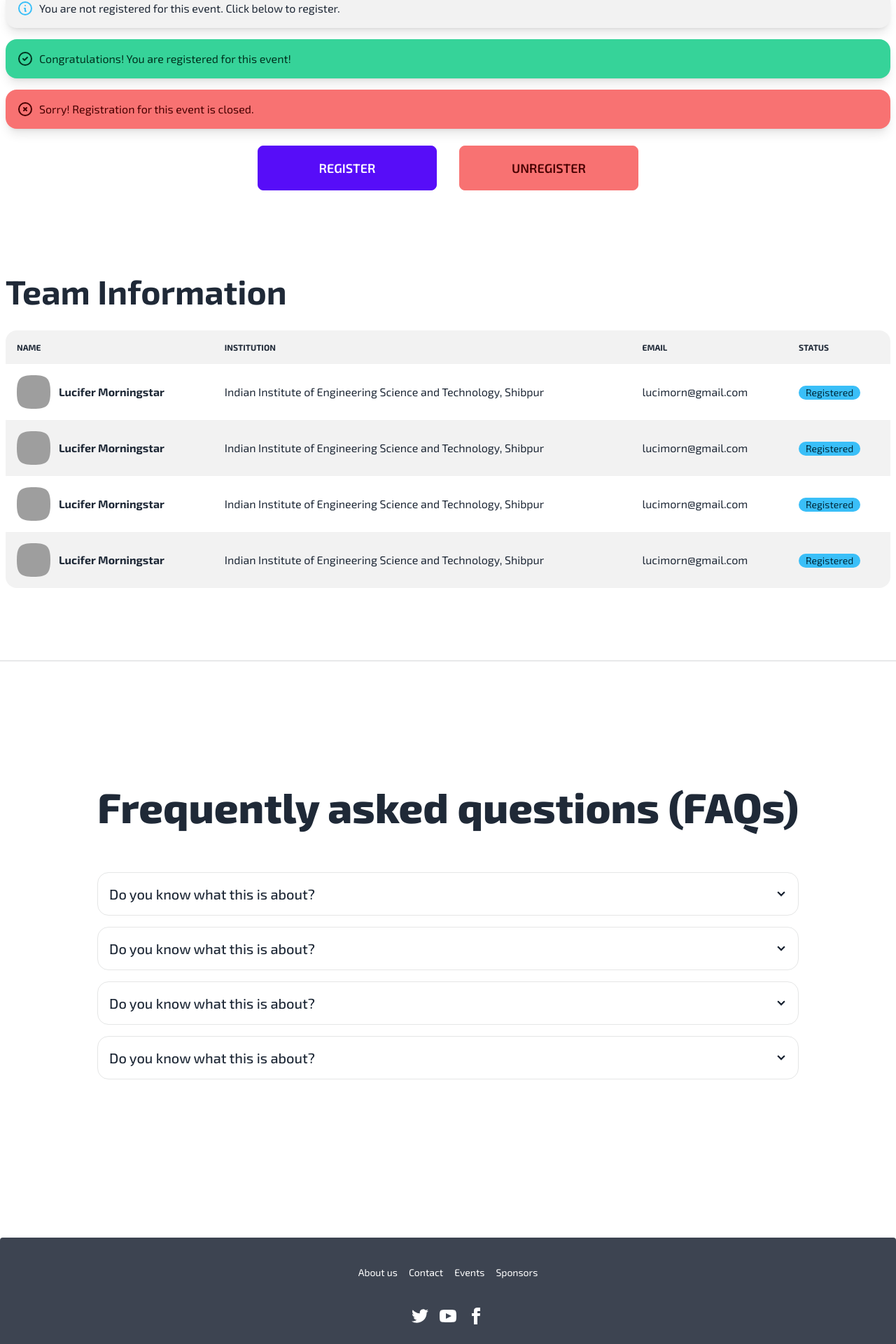
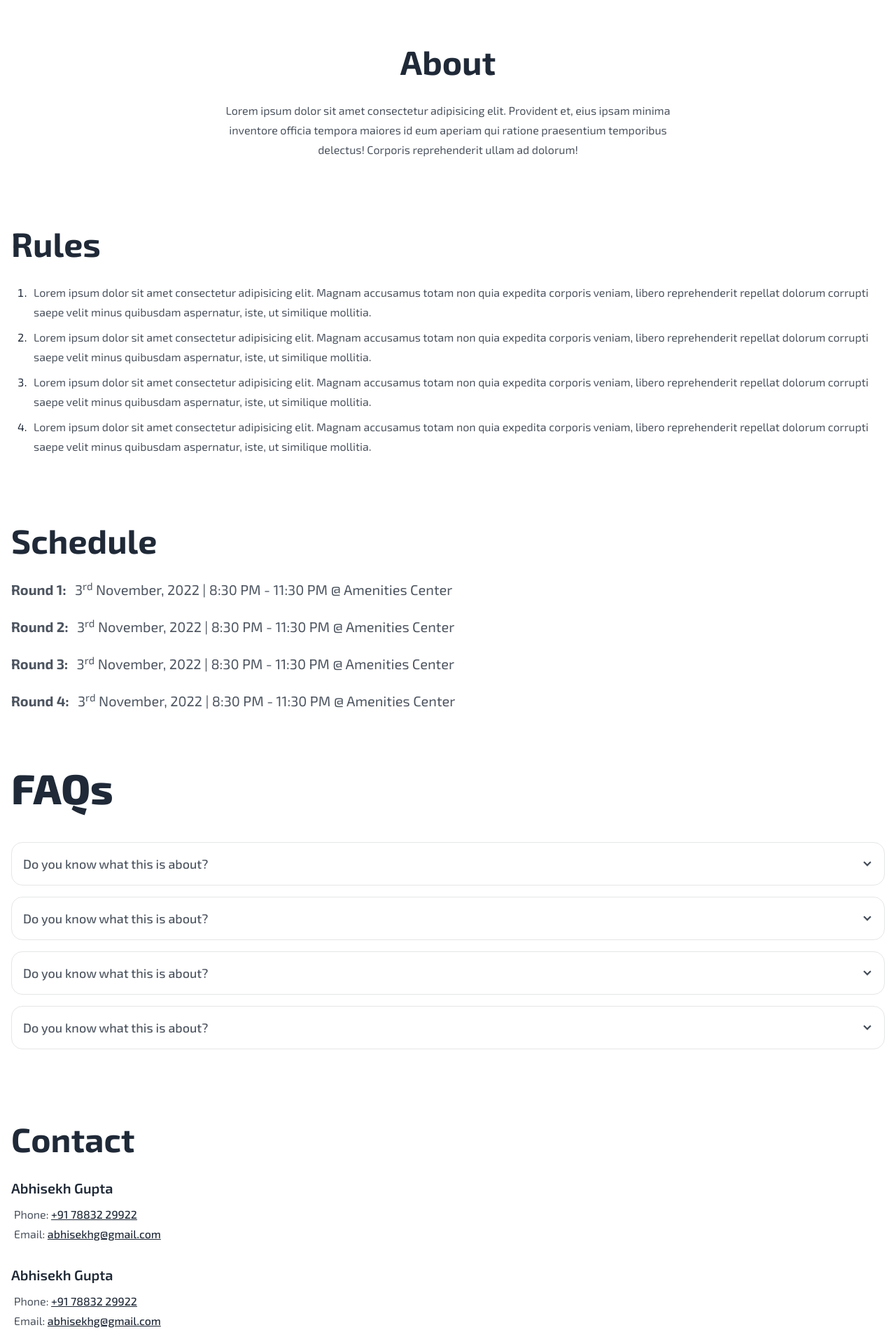
Before and after one commit to suddhabrato/Instruo-web-app, a React (Vite) app in the folder client/: page /events/evt in a window 1280 px wide. Shown: the part 512-2432 px from the top of the page at 70% size. Built offline with nearby package versions, Linux system fonts and the light colour scheme; grey boxes are pictures that could not be loaded.

Commit message:
Added About, Rules, Schedules, Contacts, Prizes

```diff
--- a/client/src/App.jsx
+++ b/client/src/App.jsx
@@ -22,7 +22,7 @@ const App = () => {
           <Route path="/" element={<Home />} />
           <Route path="/sponsors" element={<Sponsors />} />
           <Route path="/events" element={<Events />} />
-          <Route path="/events/evt" element={<EventSingle />} />
+          <Route path="/events/:eventId" element={<EventSingle />} />
           <Route path="/signup" element={<SignUp />} />
           <Route path="/login" element={<LogIn />} />
         </Routes>
--- /dev/null
+++ b/client/src/Components/Events/EventSingle/About.jsx
@@ -0,0 +1,17 @@
+import React from "react";
+
+const About = () => {
+  return (
+    <>
+      <h2 className="mb-8 text-5xl font-bold text-center">About</h2>
+      <p className="mx-auto mb-5 w-full max-w-2xl text-center">
+        Lorem ipsum dolor sit amet consectetur adipisicing elit. Provident et,
+        eius ipsam minima inventore officia tempora maiores id eum aperiam qui
+        ratione praesentium temporibus delectus! Corporis reprehenderit ullam ad
+        dolorum!
+      </p>
+    </>
+  );
+};
+
+export default About;
--- /dev/null
+++ b/client/src/Components/Events/EventSingle/Contacts.jsx
@@ -0,0 +1,25 @@
+import React from "react";
+
+const Contacts = () => {
+  return (
+    <>
+      <h2 className="mb-8 text-5xl font-bold ">Contact</h2>
+      <h4 className="text-xl">Abhisekh Gupta</h4>
+      <p className="pl-1">
+        {" "}
+        Phone: <a href="tel:917883229922">+91 78832 29922</a>
+        <br />
+        Email: <a href="mailto:abhisekhg@gmail.com">abhisekhg@gmail.com</a>
+      </p>
+      <h4 className="text-xl">Abhisekh Gupta</h4>
+      <p className="pl-1">
+        {" "}
+        Phone: <a href="tel:917883229922">+91 78832 29922</a>
+        <br />
+        Email: <a href="mailto:abhisekhg@gmail.com">abhisekhg@gmail.com</a>
+      </p>
+    </>
+  );
+};
+
+export default Contacts;
--- /dev/null
+++ b/client/src/Components/Events/EventSingle/EventDetails.jsx
@@ -0,0 +1,28 @@
+import React from "react";
+import Faq from "./Faq";
+import Rules from "./Rules";
+import About from "./About";
+import Schedule from "./Schedule";
+import Prizes from "./Prizes";
+import Contacts from "./Contacts";
+
+const EventDetails = () => {
+  return (
+    <div>
+      <div className="bg-base-100 text-base-content mx-auto max-w-md md:max-w-full">
+        <div className="hero-content px-4 md:px-2 mx-auto flex flex-col">
+          <div className="prose w-full max-w-full flex-grow px-4 md:px-2 my-20">
+            <About />
+            <Rules />
+            <Schedule />
+            <Faq />
+            <Contacts />
+            <Prizes />
+          </div>
+        </div>
+      </div>
+    </div>
+  );
+};
+
+export default EventDetails;
--- a/client/src/Components/Events/EventSingle/EventSingle.jsx
+++ b/client/src/Components/Events/EventSingle/EventSingle.jsx
@@ -2,14 +2,14 @@ import React from "react";
 import Hero from "./Hero";
 import Faq from "./Faq";
 import Register from "./Register";
+import EventDetails from "./EventDetails";
 
 const EventSingle = () => {
   return (
     <>
       <Hero />
-      {/* <TeamTable /> */}
+      <EventDetails />
       <Register />
-      <Faq />
     </>
   );
 };
--- a/client/src/Components/Events/EventSingle/Faq.jsx
+++ b/client/src/Components/Events/EventSingle/Faq.jsx
@@ -3,13 +3,8 @@ import FaqSingle from "./FaqSingle";
 
 const Faq = () => {
   return (
-    <>
-      <div className="hero bg-base-100 text-base-content mx-auto min-h-screen max-w-md md:max-w-full">
-        <div className="hero-content px-4 md:px-2 ">
-          <div className="flex flex-col">
-            <h2 className="mt-4 mb-4 text-5xl font-extrabold md:text-6xl">
-              Frequently asked questions (FAQs)
-            </h2>
+    <div className="mt-20">
+      <h2 className="mt-4 mb-4 text-5xl font-extrabold md:text-6xl">FAQs</h2>
       <div className="mt-10 mb-20 flex flex-col">
         <FaqSingle
           question="Do you know what this is about?"
@@ -29,9 +24,6 @@ const Faq = () => {
         />
       </div>
     </div>
-        </div>
-      </div>
-    </>
   );
 };
 
--- a/client/src/Components/Events/EventSingle/FaqSingle.jsx
+++ b/client/src/Components/Events/EventSingle/FaqSingle.jsx
@@ -7,7 +7,7 @@ const FaqSingle = ({ question, answer }) => {
       className="collapse collapse-arrow border border-base-300 bg-base-100 rounded-box my-2"
     >
       <input type="checkbox" className="peer" />
-      <div className="collapse-title text-xl font-medium peer-checked:bg-base-200 peer-checked:text-secondary-content">
+      <div className="collapse-title text-lg font-medium peer-checked:bg-base-200 peer-checked:text-secondary-content">
         {question}
       </div>
       <div className="collapse-content peer-checked:bg-base-200 peer-checked:text-base-content">
--- /dev/null
+++ b/client/src/Components/Events/EventSingle/Prizes.jsx
@@ -0,0 +1,29 @@
+import React from "react";
+
+const Prizes = () => {
+  return (
+    <>
+      <h2 className="mb-8 text-5xl font-bold text-center">Prizes</h2>
+      <div className="flex justify-center">
+        <div className="stats stats-vertical lg:stats-horizontal">
+          <div className="stat place-items-center">
+            <div className="stat-title ">Winner</div>
+            <div className="stat-value text-primary">INR 3500</div>
+          </div>
+
+          <div className="stat place-items-center">
+            <div className="stat-title ">Runner Up</div>
+            <div className="stat-value text-secondary">INR 1500</div>
+          </div>
+
+          <div className="stat place-items-center">
+            <div className="stat-title">Top 5</div>
+            <div className="stat-value">GFG Coupons</div>
+          </div>
+        </div>
+      </div>
+    </>
+  );
+};
+
+export default Prizes;
--- a/client/src/Components/Events/EventSingle/Register.jsx
+++ b/client/src/Components/Events/EventSingle/Register.jsx
@@ -4,8 +4,8 @@ import TeamTable from "./TeamTable";
 const Register = () => {
   return (
     <>
-      <div className="bg-base-100 text-base-content mx-auto min-h-screen max-w-md md:max-w-full">
-        <div className="hero-content px-4 md:px-2 mx-auto flex flex-col">
+      <div className="bg-base-100 text-base-content mx-auto  max-w-md md:max-w-full">
+        <div className="hero-content px-8 md:px-4 mx-auto flex flex-col">
           <div className="alert shadow-lg">
             <div>
               <svg
@@ -22,7 +22,8 @@ const Register = () => {
                 ></path>
               </svg>
               <span>
-                You are not registered for this event. Click below to register.
+                You are not registered for this event. Click{" "}
+                <a href="#reg">here</a> to register.
               </span>
             </div>
           </div>
@@ -67,6 +68,7 @@ const Register = () => {
 
           <div className="flex flex-col lg:flex-row">
             <label
+              id="reg"
               htmlFor="my-modal-6"
               className="btn btn-primary btn-wide lg:mx-4 my-2 lg:btn-lg"
             >
@@ -95,41 +97,10 @@ const Register = () => {
                 </div>
               </div>
             </div>
-
-            <label
-              htmlFor="my-modal-1"
-              className="btn btn-error btn-wide lg:mx-4 my-2 lg:btn-lg"
-            >
-              Unregister
-            </label>
-
-            <input type="checkbox" id="my-modal-1" className="modal-toggle" />
-            <div className="modal sm:modal-middle">
-              <div className="modal-box">
-                <h3 className="font-bold text-lg">Confirm Unregistration</h3>
-                <p className="py-4">
-                  Are you sure you want to unregister from this event?
-                  <br /> Click Yes to proceed and NO to cancel.
-                </p>
-                <div className="modal-action">
-                  <label htmlFor="my-modal-1" className="btn">
-                    No
-                  </label>
-                  <a
-                    href="/events"
-                    htmlFor="my-modal-1"
-                    className="btn btn-primary"
-                  >
-                    Yes
-                  </a>
-                </div>
-              </div>
-            </div>
           </div>
           <TeamTable />
         </div>
       </div>
-      <div className="divider"></div>
     </>
   );
 };
--- /dev/null
+++ b/client/src/Components/Events/EventSingle/Rules.jsx
@@ -0,0 +1,38 @@
+import React from "react";
+import Faq from "./Faq";
+
+const Rules = () => {
+  return (
+    <>
+      <h2 className="mb-8 text-5xl font-bold ">Rules</h2>
+      <ol>
+        <li>
+          Lorem ipsum dolor sit amet consectetur adipisicing elit. Magnam
+          accusamus totam non quia expedita corporis veniam, libero
+          reprehenderit repellat dolorum corrupti saepe velit minus quibusdam
+          aspernatur, iste, ut similique mollitia.
+        </li>
+        <li>
+          Lorem ipsum dolor sit amet consectetur adipisicing elit. Magnam
+          accusamus totam non quia expedita corporis veniam, libero
+          reprehenderit repellat dolorum corrupti saepe velit minus quibusdam
+          aspernatur, iste, ut similique mollitia.
+        </li>
+        <li>
+          Lorem ipsum dolor sit amet consectetur adipisicing elit. Magnam
+          accusamus totam non quia expedita corporis veniam, libero
+          reprehenderit repellat dolorum corrupti saepe velit minus quibusdam
+          aspernatur, iste, ut similique mollitia.
+        </li>
+        <li>
+          Lorem ipsum dolor sit amet consectetur adipisicing elit. Magnam
+          accusamus totam non quia expedita corporis veniam, libero
+          reprehenderit repellat dolorum corrupti saepe velit minus quibusdam
+          aspernatur, iste, ut similique mollitia.
+        </li>
+      </ol>
+    </>
+  );
+};
+
+export default Rules;
--- /dev/null
+++ b/client/src/Components/Events/EventSingle/Schedule.jsx
@@ -0,0 +1,39 @@
+import React from "react";
+
+const Schedule = () => {
+  return (
+    <>
+      <h2 className="mb-8 text-5xl font-bold ">Schedule</h2>
+      <p className="text-xl">
+        <span className="pr-2">
+          {" "}
+          <b>Round 1: </b>
+        </span>{" "}
+        3<sup>rd</sup> November, 2022 | 8:30 PM - 11:30 PM @ Amenities Center
+      </p>
+      <p className="text-xl">
+        <span className="pr-2">
+          {" "}
+          <b>Round 2: </b>
+        </span>{" "}
+        3<sup>rd</sup> November, 2022 | 8:30 PM - 11:30 PM @ Amenities Center
+      </p>
+      <p className="text-xl">
+        <span className="pr-2">
+          {" "}
+          <b>Round 3: </b>
+        </span>{" "}
+        3<sup>rd</sup> November, 2022 | 8:30 PM - 11:30 PM @ Amenities Center
+      </p>
+      <p className="text-xl">
+        <span className="pr-2">
+          {" "}
+          <b>Round 4: </b>
+        </span>{" "}
+        3<sup>rd</sup> November, 2022 | 8:30 PM - 11:30 PM @ Amenities Center
+      </p>
+    </>
+  );
+};
+
+export default Schedule;
--- a/client/src/Components/Events/EventSingle/TeamTable.jsx
+++ b/client/src/Components/Events/EventSingle/TeamTable.jsx
@@ -1,11 +1,21 @@
 import React from "react";
 
 const TeamTable = () => {
+  let id = "sads90-2323-254sds2-2233-2ccc";
   return (
-    <div className="overflow-x-auto w-full my-16">
-      <h2 className="mt-8 mb-8 text-4xl font-bold md:text-5xl">
+    <>
+      <div className="w-full px-2">
+        <h2 className="mt-8 mb-6 text-4xl font-bold md:text-5xl">
           Team Information
         </h2>
+        <h3 className="mb-8 text-3xl">
+          Your Team ID is:{" "}
+          <span className="mx-2 badge badge-info badge-xl badge-outline">
+            {id}
+          </span>
+        </h3>
+      </div>
+      <div className="overflow-x-auto w-full mb-16">
         <table className="table table-zebra w-full ">
           <thead>
             <tr>
@@ -117,6 +127,7 @@ const TeamTable = () => {
           </tbody>
         </table>
       </div>
+    </>
   );
 };
 
```
Lines whose indentation alone changed are shown as unchanged.
